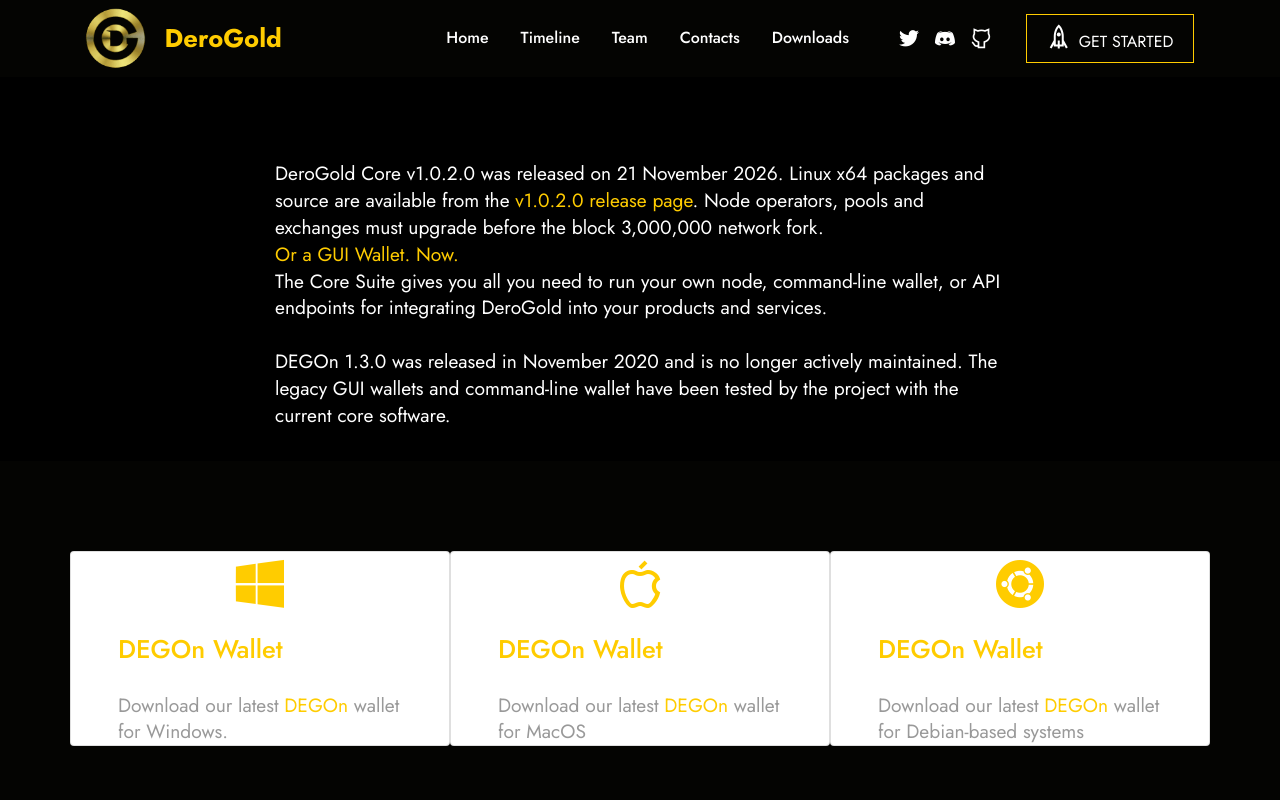
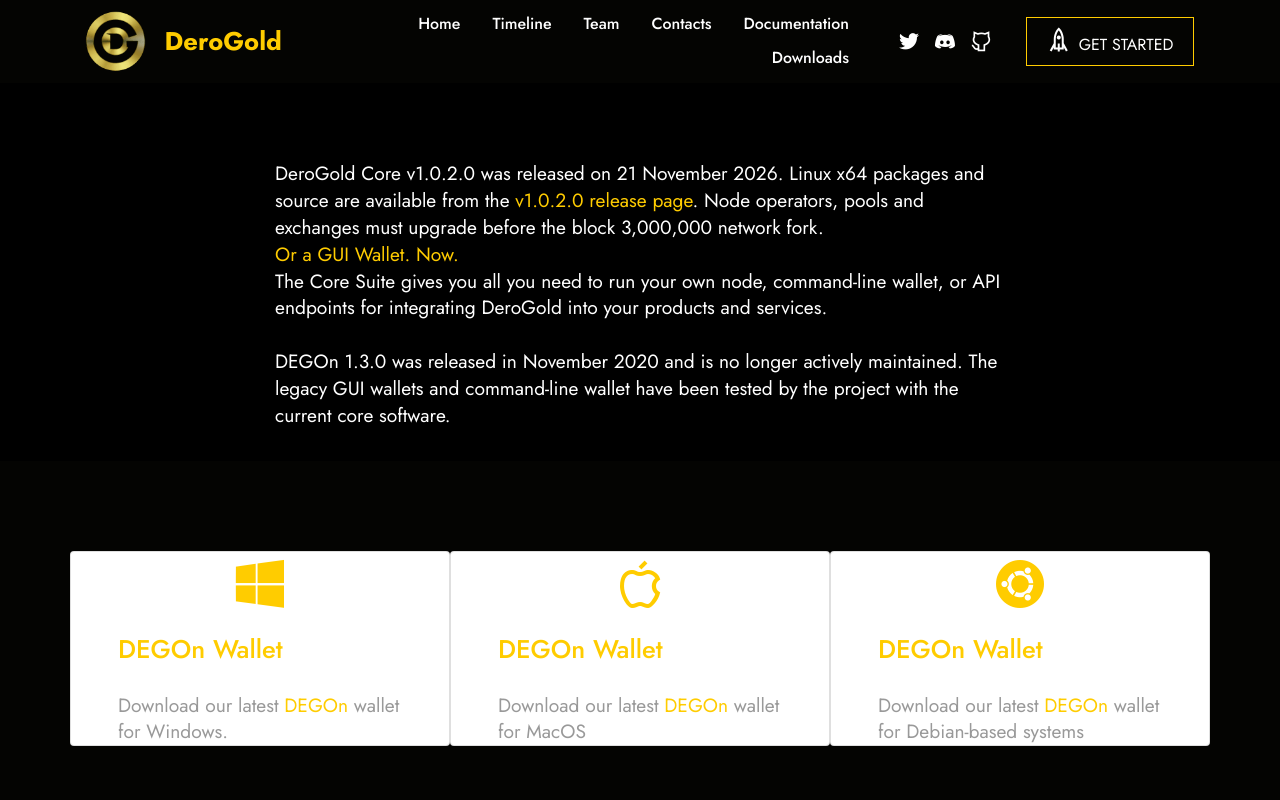
Before and after one commit to derogold/derogold-com-website-v2, a plain HTML site: page downloads.html in a window 1280 px wide. Shown: the top 800 px of the page. Drawn offline with Linux system fonts and the light colour scheme; files that its build step writes are made by us from their sources; files whose address does not match are found by name.

Commit message:
Link public engineering documentation (#8)

```diff
--- a/downloads.html
+++ b/downloads.html
@@ -54,7 +54,7 @@
 
                     <li class="nav-item"><a class="nav-link link text-white text-primary display-4" href="index.html#timeline1-4">Timeline</a></li><li class="nav-item"><a class="nav-link link text-white text-primary display-4" href="team.html">Team</a>
                     </li>
-                    <li class="nav-item"><a class="nav-link link text-white text-primary display-4" href="index.html#contacts2-9">Contacts</a></li><li class="nav-item"><a class="nav-link link text-white text-primary display-4" href="downloads.html">Downloads</a></li></ul>
+                    <li class="nav-item"><a class="nav-link link text-white text-primary display-4" href="index.html#contacts2-9">Contacts</a></li><li class="nav-item"><a class="nav-link link text-white text-primary display-4" href="https://docs.derogold.online/">Documentation</a></li><li class="nav-item"><a class="nav-link link text-white text-primary display-4" href="downloads.html">Downloads</a></li></ul>
                 <div class="icons-menu">
                     <a href="https://twitter.com/derogold" target="_blank">
                         <span class="p-2 mbr-iconfont socicon-twitter socicon"></span>
```
Also changed, not shown: index.html (+1 -1 lines), team.html (+1 -1 lines).
